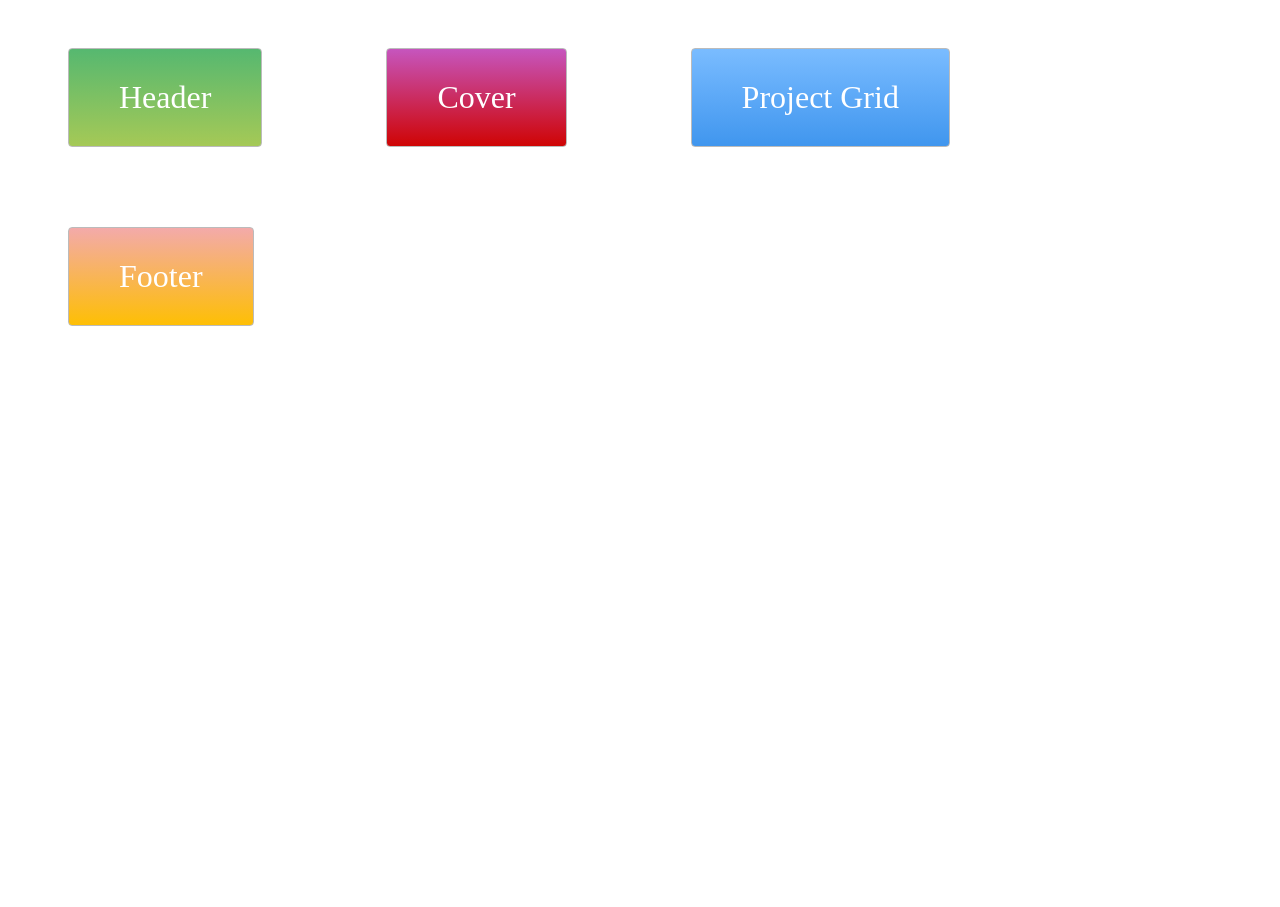
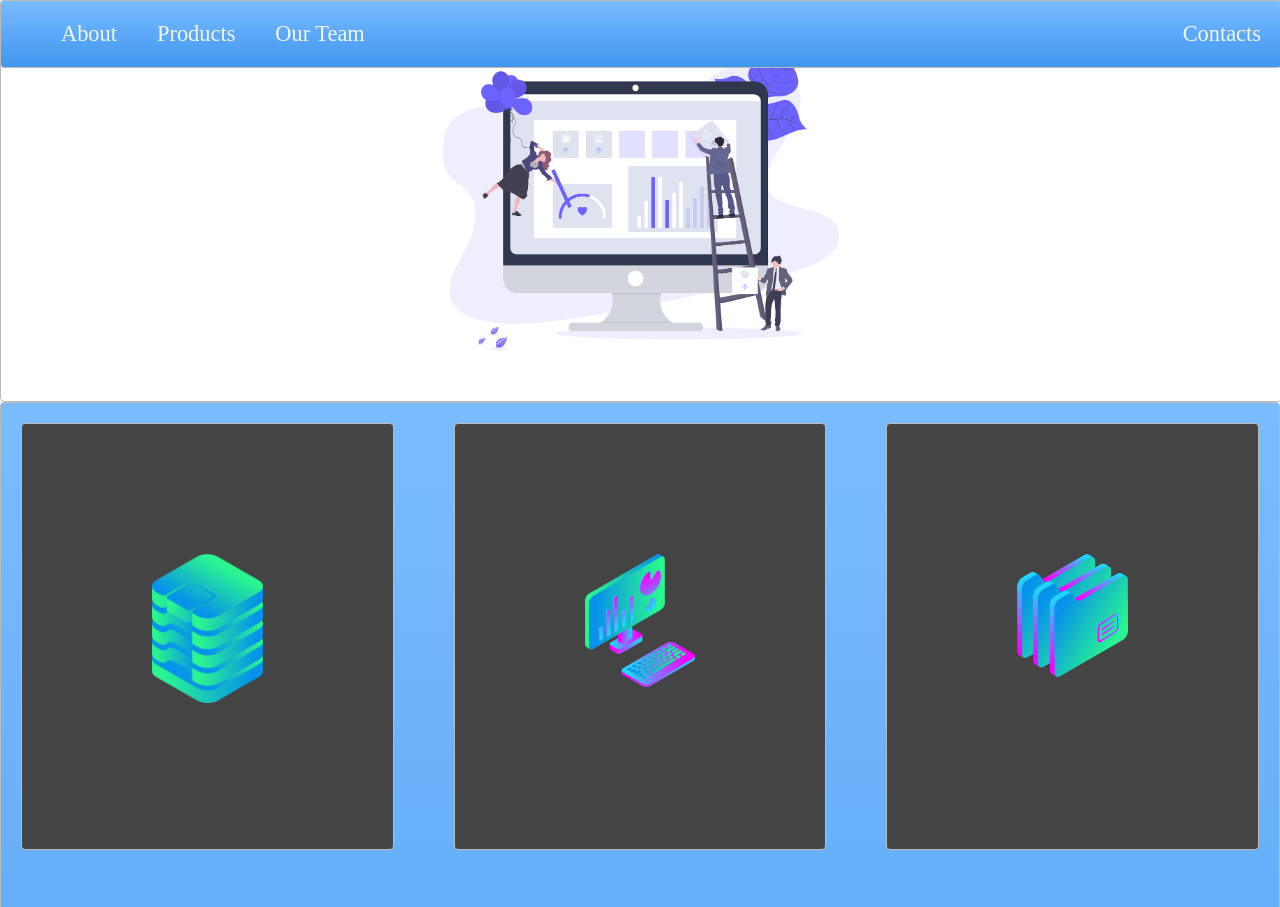
Before and after one commit to zonj/web-layout, a plain HTML site: page index.html in a window 1280 px wide. Shown: the top 907 px of the page. Before the commit the page ends 800 px from the top, so only its background shows below. Drawn offline with Linux system fonts and the light colour scheme.

Commit message:
updating files

```diff
--- a/index.html
+++ b/index.html
@@ -5,9 +5,27 @@
         <link rel="stylesheet" type="text/css" href="./style.css">
     </head>
     <body>
-  <div class="zone green">Header</div>
-  <div class="zone red">Cover</div>
-  <div class="zone blue">Project Grid</div>
-  <div class="zone yellow">Footer</div>
+        <nav class="zone blue sticky">
+            <ul class="main-nav">
+                <li><a href="">About</a></li>
+                <li><a href="">Products</a></li>
+                <li><a href="">Our Team</a></li>
+                <li class="push"><a href="">Contacts</a></li>
+            </ul>
+        </nav>
+        <div class="container zone">
+            <img class="cover" src="./img/undraw.png" alt="">
+        </div>
+        <div class="zone blue grid-wrapper">
+            <div class="box zone"><img src="./img/data_storage_2_2.png" alt=""></div>
+            <div class="box zone"><img src="./img/desktop_analytics_2.png" alt=""></div>
+            <div class="box zone"><img src="./img/files_2.png" alt=""></div>
+            <div class="box zone"><img src="./img/monitor_coding_2.png" alt=""></div>
+            <div class="box zone"><img src="./img/monitor_settings_2.png" alt=""></div>
+            <div class="box zone"><img src="./img/server_2_2.png" alt=""></div>
+            <div class="box zone"><img src="./img/server_3.png" alt=""></div>
+            <div class="box zone"><img src="./img/server_safe_2.png" alt=""></div>
+        </div>
+        <footer class="zone yellow">Footer</footer>
     </body>
 </html>
--- a/style.css
+++ b/style.css
@@ -1,8 +1,9 @@
+body {
+    margin: 0 auto;
+}
+
 .zone {
-    padding:30px 50px;
-    margin:40px 60px;
     cursor:pointer;
-    display:inline-block;
     color:#FFF;
     font-size:2em;
     border-radius:4px;
@@ -15,6 +16,77 @@
     -moz-box-shadow:rgba(0,0,0,0.8) 0px 5px 15px, inset rgba(0,0,0,0.15) 0px -10px 20px;
     -o-box-shadow:rgba(0,0,0,0.8) 0px 5px 15px, inset rgba(0,0,0,0.15) 0px -10px 20px;
     box-shadow:rgba(0,0,0,0.8) 0px 5px 15px, inset rgba(0,0,0,0.15) 0px -10px 20px;
+}
+
+/* Navigation Bar */
+.sticky {
+    width: 100%;
+    position: fixed;
+    top: 0;
+}
+
+.main-nav {
+    display: flex;
+    list-style: none;
+    font-size: 0.7em;
+    margin: 0;
+}
+
+li {
+    padding: 20px;
+}
+
+a {
+    color: #F5F5F6;
+    text-decoration: none;
+}
+
+.push {
+    margin-left: auto;
+}
+
+
+@media only screen and (max-width: 600px) {
+    .main-nav {
+        font-size: 0.5em;
+        padding: 0;
+    }
+}
+
+/* Cover */
+
+.container {
+    display: flex;
+    justify-content: center;
+    align-items: center;
+    width: 100%;
+    height: 50vh;
+}
+
+.cover {
+    width: 30rem;
+}
+
+/* Grid */
+
+.grid-wrapper {
+    display: grid;
+    grid-gap: 20px;
+    grid-template-columns: repeat(auto-fill, minmax(350px, 1fr));
+}
+
+.box > img {
+    width: 100%;
+}
+
+.box {
+    padding: 130px;
+    margin: 20px;
+    background-color: #444;
+}
+
+footer {
+    text-align: center;
 }
 
 /*https://paulund.co.uk/how-to-create-shiny-css-buttons*/
```
Lines whose indentation alone changed are shown as unchanged.
